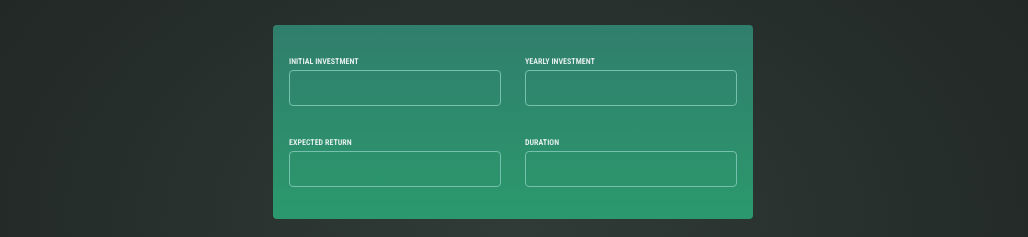
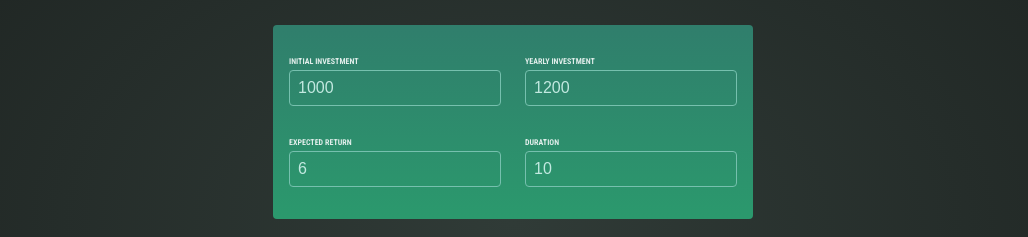
Before and after one commit to asifalieas/investment-calculator, a React (Vite) app: page / in a window 1280 px wide. Shown: the part 201-438 px from the top of the page, without its empty margins (127-1155 px from the left). Built offline with nearby package versions, Linux system fonts and the light colour scheme.

Commit message:
implement two way binding to updat the user input elements

```diff
--- a/src/components/UserInput.jsx
+++ b/src/components/UserInput.jsx
@@ -1,24 +1,70 @@
+import { useState } from 'react'
+
 export default function UserInput() {
+  const [userInput, setUserInput] = useState({
+    initialInvestment: 1000,
+    annualInvestment: 1200,
+    expectedReturn: 6,
+    duration: 10,
+  })
+
+  function handleChange(inputIdentifier, newValue) {
+    setUserInput((prevUserInput) => {
+      const changedUserInput = {
+        ...prevUserInput,
+        [inputIdentifier]: newValue,
+      }
+
+      return changedUserInput
+    })
+  }
+
   return (
     <section id='user-input'>
       <div className='input-group'>
         <p>
           <label>Initial Investment</label>
-          <input type='number' required></input>
+          <input
+            type='number'
+            required
+            value={userInput.initialInvestment}
+            onChange={(event) =>
+              handleChange('initialInvestment', event.target.value)
+            }
+          ></input>
         </p>
         <p>
           <label>Yearly Investment</label>
-          <input type='number' required></input>
+          <input
+            type='number'
+            required
+            value={userInput.annualInvestment}
+            onChange={(event) =>
+              handleChange('annualInvestment', event.target.value)
+            }
+          ></input>
         </p>
       </div>
       <div className='input-group'>
         <p>
           <label>Expected Return</label>
-          <input type='number' required></input>
+          <input
+            type='number'
+            required
+            value={userInput.expectedReturn}
+            onChange={(event) =>
+              handleChange('expectedReturn', event.target.value)
+            }
+          ></input>
         </p>
         <p>
           <label>Duration</label>
-          <input type='number' required></input>
+          <input
+            type='number'
+            required
+            value={userInput.duration}
+            onChange={(event) => handleChange('duration', event.target.value)}
+          ></input>
         </p>
       </div>
     </section>
```
